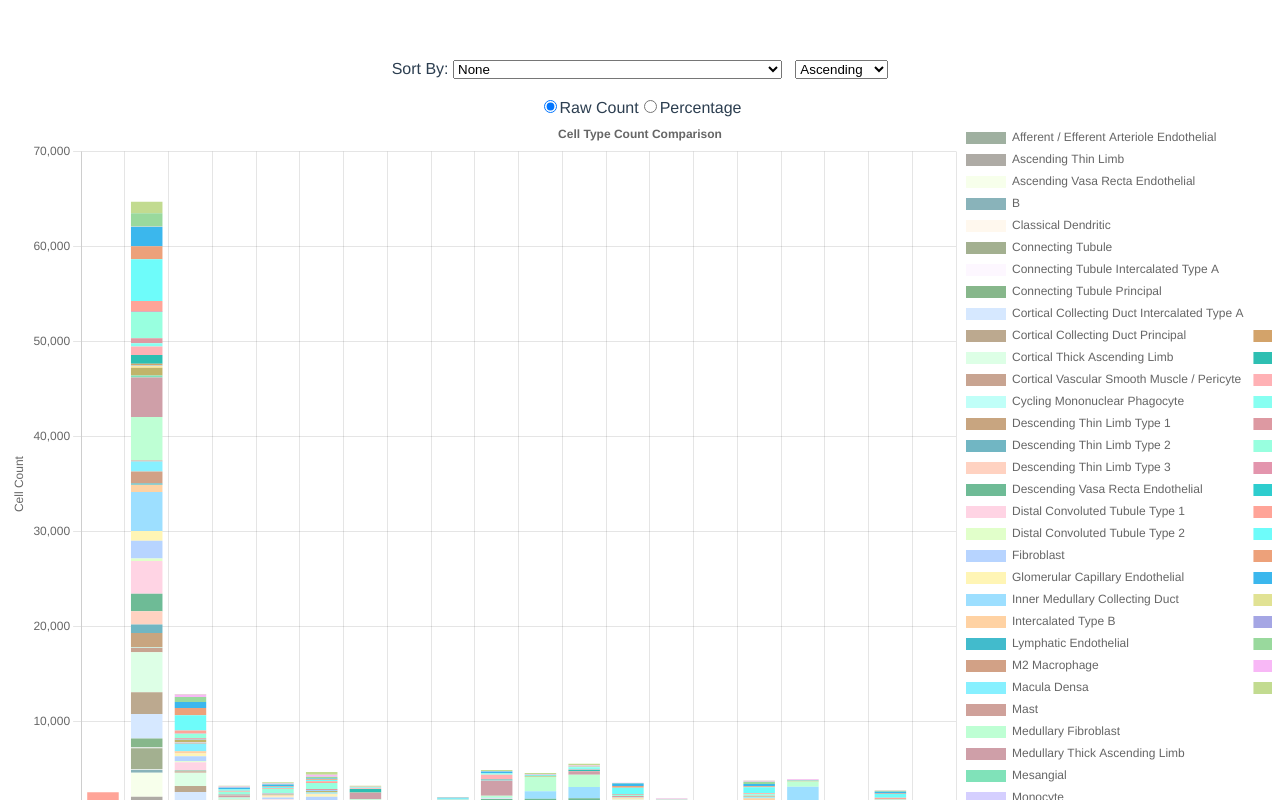
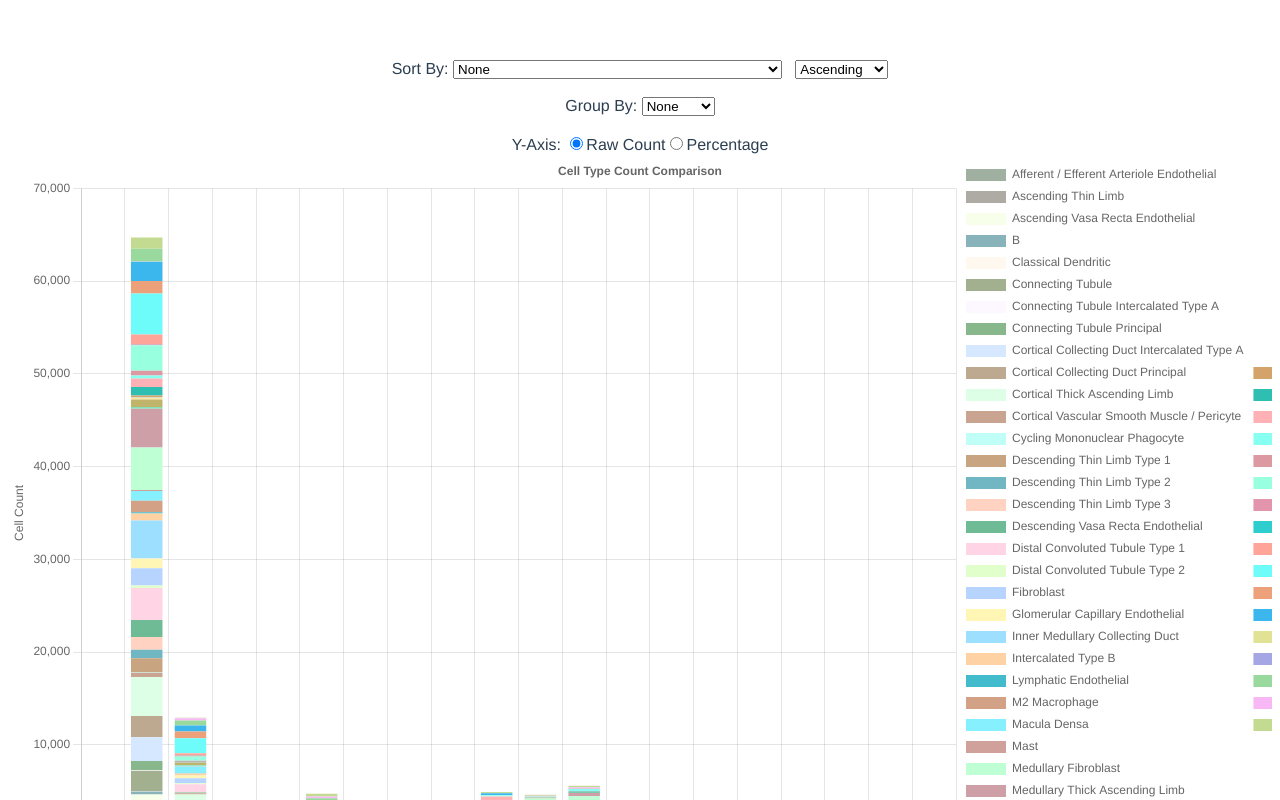
Before and after one commit to amberramesh/tissue-blocks, a Vue app: page / in a window 1280 px wide. Shown: the top 800 px of the page. Built offline with nearby package versions, Linux system fonts and the light colour scheme.

Commit message:
Update ordering methods and group by options - Grouping can be done by sex and ethnicity - Adds formatted title to main document

```diff
--- a/src/App.vue
+++ b/src/App.vue
@@ -1,9 +1,8 @@
 <template>
   <div id="app">
-
     <label for="selected_cell_type">Sort By: </label>
     <select id="selected_cell_type" v-model="selectedCellType">
-      <option v-for="name, i in cellNames" :key="i" :value="name">{{ name }}</option>
+      <option v-for="name, i in cellTypes" :key="i" :value="name">{{ name }}</option>
     </select>
     &nbsp;
     <select id="order_type" v-model="orderType">
@@ -11,11 +10,17 @@
       <option value="desc">Descending</option>
     </select>
     <br /><br />
+    <label for="group_by">Group By: </label>
+    <select id="group_by" v-model="groupBy">
+      <option v-for="group, i in groupTypes" :key="i" :value="group.value">{{ group.name }}</option>
+    </select>
+    <br /><br />
+    <label for="barYProp">Y-Axis: </label>
     <input type="radio" id="raw_count" name="barYProp" value="count" v-model="barYProp">
     <label for="raw_count">Raw Count</label>
     <input type="radio" id="percentage" name="barYProp" value="percentage" v-model="barYProp">
     <label for="percentage">Percentage</label>
-    <canvas ref="stackedBars" width="1600" height="1000"></canvas>
+    <canvas id="stackedBars" ref="stackedBars" width="1600" height="1000"></canvas>
   </div>
 </template>
 
@@ -109,11 +114,26 @@ export default {
     return {
       chart: null,
       colorPalette: [...colorPalette],
-      cellMap: new Map(),
+      cellMap: new Map([['None', []]]),
       barYProp: 'count',
       selectedCellType: 'None',
       orderType: 'asc',
-      cellNames: []
+      cellTypes: [],
+      groupBy: 'none',
+      groupTypes: [
+        {
+          name: 'None',
+          value: 'none'
+        },
+        {
+          name: 'Sex',
+          value: 'sex'
+        },
+        {
+          name: 'Ethnicity',
+          value: 'race'
+        },
+      ]
     }
   },
   computed: {
@@ -121,7 +141,7 @@ export default {
       return this.barYProp === 'count' ? 'Cell Count' : 'Cell Proportion'
     },
     ordering() {
-      return this.selectedCellType === 'None' ? Array(datasets.length).fill().map((_, i) => i).slice(2) : this.getOrdering(this.selectedCellType)
+      return this.getOrdering(this.selectedCellType)
     }
   },
   methods: {
@@ -129,10 +149,16 @@ export default {
       return this.colorPalette.length ? this.colorPalette.pop() : `#${parseInt(Math.random() * (Math.pow(16, 6))).toString(16).padStart(6, '0')}`;
     },
     getOrdering(cellType) {
-      return Array.from(this.cellMap.get(cellType))
-        .sort((d1, d2) => parseFloat(d1[this.barYProp] || 0) - parseFloat(d2[this.barYProp] || 0))
-        .map(dataset => dataset.positionId)
-        .filter(v => ![0, 1].includes(v))
+      const orderedDatasets = Array.from(this.cellMap.get(cellType))
+        // Exclude ASCT+B and Azimuth bars while ordering
+          .slice(2)
+          .sort((d1, d2) => parseFloat(d1[this.barYProp] || 0) - parseFloat(d2[this.barYProp] || 0))
+      switch (this.groupBy) {
+        case 'sex':
+        case 'race':
+          orderedDatasets.sort((d1, d2) => (d1[this.groupBy] ?? '').localeCompare(d2[this.groupBy] ?? ''))
+      }
+      return orderedDatasets.map(dataset => dataset.id)
     },
     reorderDatasets() {
       const ordering = [0, 1].concat(this.orderType === 'asc' ? this.ordering : Array.from(this.ordering).reverse())
@@ -158,6 +184,10 @@ export default {
     orderType() {
       this.reorderDatasets()
       this.chart.update()
+    },
+    groupBy() {
+      this.reorderDatasets()
+      this.chart.update()
     }
   },
   async mounted() {
@@ -165,34 +195,46 @@ export default {
     this.colorPalette.splice(0, this.length, ...colorPalette);
     const graphData = [];
     let cellTypes = new Set();
-    for (const data of datasets) {
-      const csvData = await csv(`${BASE_URL}${data}.csv`);
+    // Unsorted initial dataset
+    for (const [idx, title] of datasets.entries()) {
+      const csvData = await csv(`${BASE_URL}${title}.csv`);
       csvData.forEach(row => {
         cellTypes.add(row['cell_type'])
       })
+      const specimenProps = csvData.find(row => row['sex'] && row['race'])
+      if (specimenProps) {
+        datasets[idx] = `${title} (${specimenProps['race']}/${specimenProps['sex']})`
+      }
       graphData.push(csvData);
     }
-    cellTypes = Array.from(cellTypes).sort()
+    this.cellTypes = Array.from(cellTypes).sort()
+    // Add 'None' type for default ordering
+    this.cellTypes.splice(0, 0, 'None')
     // 3D Map of cell types vs. attributes over each dataset
     // Third-dimension is the dataset object rather than another array
-    cellTypes.forEach(ct => {
+    this.cellTypes.forEach(ct => {
       // Array of d objects where d is number of datasets
       const cellXDatasets = []
-      for (const [index, dataset] of graphData.entries()) {
+      for (const [id, dataset] of graphData.entries()) {
         const cellProps = dataset.find(obj => obj['cell_type'] === ct) || {}
-        cellProps.positionId = index
+        const { sex, race } = dataset.find(obj => obj['sex'] && obj['race']) || {}
+        Object.assign(cellProps, {
+          id,
+          sex,
+          race
+        })
         cellXDatasets.push(cellProps)
       }
       this.cellMap.set(ct, cellXDatasets)
     })
-    this.cellNames.splice(0, this.cellNames.length, 'None', ...Array.from(this.cellMap.keys()))
 
     const ctx = this.$refs.stackedBars.getContext('2d');
     const chartObj = {
       type: 'bar',
       data: {
         labels: [...datasets],
-        datasets: cellTypes.map(label => {
+        // Exclude 'None' type while creating datasets
+        datasets: this.cellTypes.slice(1).map(label => {
           return {
             label,
             data: this.cellMap.get(label).map(cellProps => cellProps[this.barYProp]),
--- a/vue.config.js
+++ b/vue.config.js
@@ -1,4 +1,12 @@
 module.exports = {
+  chainWebpack: config => {
+    config
+      .plugin('html')
+      .tap(args => {
+        args[0].title = 'Tissue Blocks';
+        return args;
+      })
+  },
   publicPath: process.env.NODE_ENV === 'production'
     ? '/tissue-blocks/'
     : '/'
```
